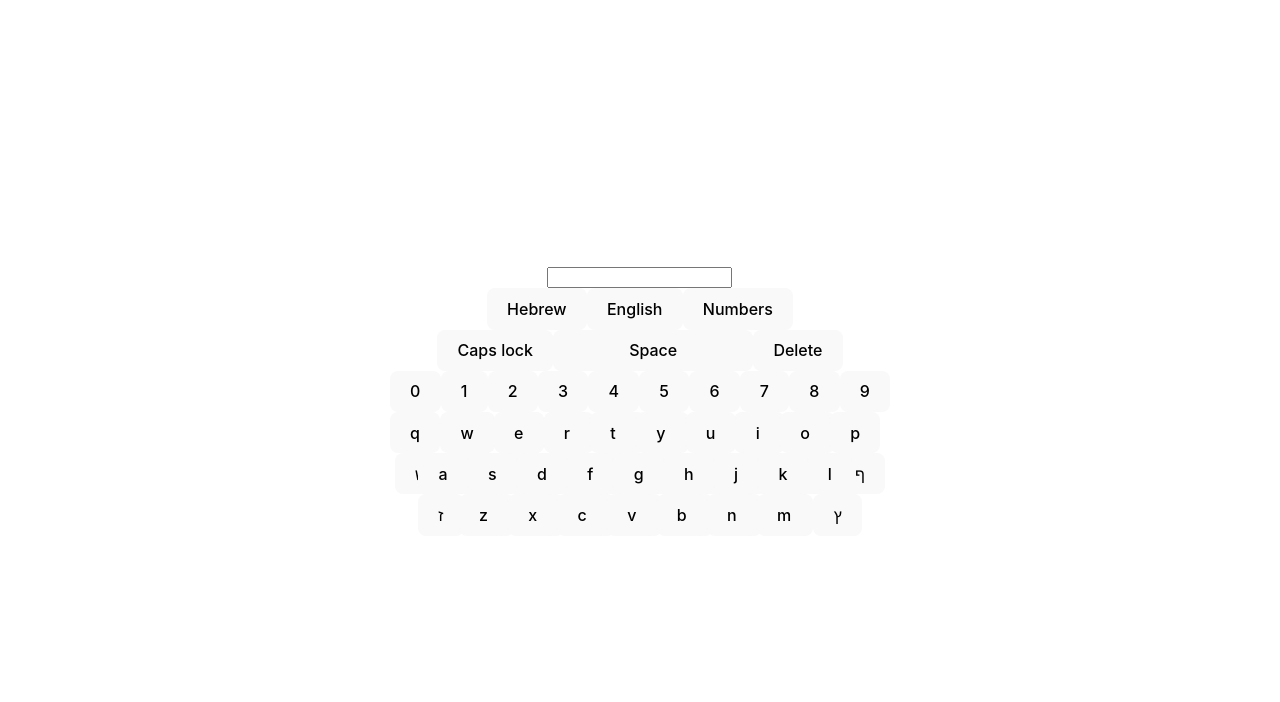
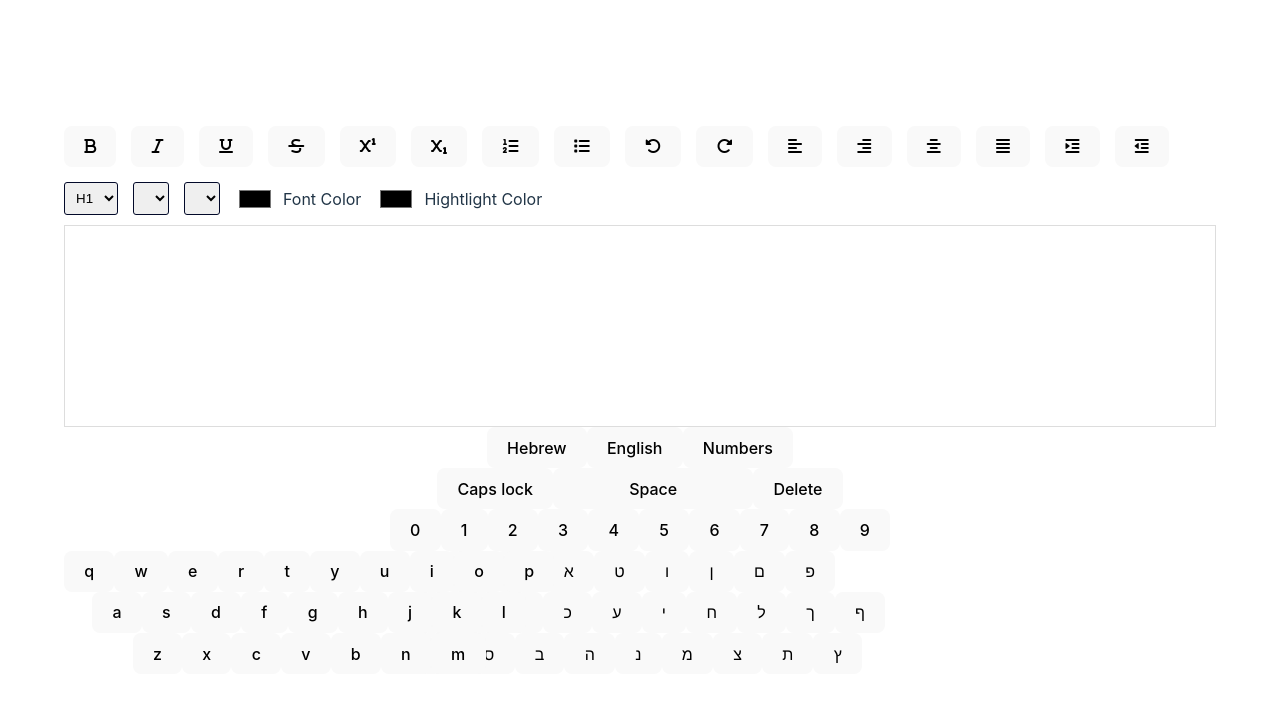
Before and after one commit to shirelk/Project4FSWD, a React (Vite) app: page / in a window 1280 px wide. Shown: the top 702 px of the page. Built offline with nearby package versions, Linux system fonts and the light colour scheme.

Commit message:
ori's changes

```diff
--- a/src/App.css
+++ b/src/App.css
@@ -10,7 +10,7 @@
   height: 200px;
 } */
 
-.logo {
+/* .logo {
   height: 6em;
   padding: 1.5em;
   will-change: filter;
@@ -21,7 +21,7 @@
 }
 .logo.react:hover {
   filter: drop-shadow(0 0 2em #61dafbaa);
-}
+} */
 
 @keyframes logo-spin {
   from {
@@ -57,3 +57,72 @@
 .NumbersKeyboard {
   visibility: visible;
 } */
+
+.App{
+  top: 200px;
+}
+
+/* .container{
+  background-color: #ffffff;
+  width: 70vmin;
+  padding: 50px 30px;
+  position: absolute;
+  transform: translate(-50%, -50%);
+  left: 50%;
+  top: 15%;
+  border-radius: 10px;
+  box-shadow: 0 25px 50px rgba(7, 20, 35, 0.2);
+} */
+
+.options {
+  display: flex;
+  flex-wrap: wrap;
+  align-items: center;
+  gap: 15px;
+}
+
+select{
+  padding:7px;
+  border: 1px solid #020929;
+  border-radius: 3px;
+}
+
+.input-wrapper{
+  display: flex;
+  align-items: center;
+  gap: 8px;
+}
+
+input[type="color"]{
+  -webkit-appearance: none;
+  -moz-appearance: none;
+  appearance: none;
+  background-color: transparent;
+  width:40px;
+  height:28px;
+  border: none;
+  cursor: pointer;
+}
+
+/* input[type="color"]::-webkit-color-swatch {
+  border-radius: 15px;
+  box-shadow: 0 0 0 2px #ffffff, 0 0 0 3px #020929;
+}
+
+input[type="color"]::-moz-color-swatch {
+  border-radius: 15px;
+  box-shadow: 0 0 0 2px #ffffff, 0 0 0 3px #020929;
+} */
+
+#text-input{
+  margin-top: 10px;
+  border: 1px solid #dddddd;
+  padding: 20px;
+  height: 20vh;
+  /* width: 400px;
+  align-content: center; */
+}
+
+.active{
+  background-color: #e0e9ff;
+}
--- a/src/App.jsx
+++ b/src/App.jsx
@@ -5,7 +5,9 @@ export default class App extends Component {
   constructor(props) {
     super(props);
     this.state = {
-      capsLockOn: false,
+      // capsLockOn: false,
+      bold: false,
+      underline: false,
       inputValue: "",
       output: "",
     };
@@ -40,10 +42,13 @@ export default class App extends Component {
       </button>
     ));
 
+
+
   render() {
     const { capsLockOn } = this.state;
     //const { inputValue } = this.props;
-    const { inputValue, output } = this.state;
+    const { inputValue, output, bold } = this.state;
+    // const { inputValue, output } = this.state;
     const EngAlphabet1 = capsLockOn ? "QWERTYUIOP" : "qwertyuiop";
     const EngAlphabet2 = capsLockOn ? "ASDFGHJKL" : "asdfghjkl";
     const EngAlphabet3 = capsLockOn ? "ZXCVBNM" : "zxcvbnm";
@@ -71,8 +76,67 @@ export default class App extends Component {
       <div className="App">
         {/* <h1>Text editor :)</h1> */}
         <div className="card">
-          <input className="input" type="text" value={inputValue} />
+          <link rel="stylesheet" href="https://cdnjs.cloudflare.com/ajax/libs/font-awesome/6.4.0/css/all.min.css"/>
+          {/* <textarea className="container" value={inputValue} /> */}
 
+        <div class="container">
+          <div class="options">
+                    {/* fontAwesomes icons */}
+                {/* Text format */}
+                <button id="bold" className="option-button format"> <i class="fa-solid fa-bold"></i></button>
+                <button id="italic" className="option-button format"> <i class="fa-solid fa-italic"></i></button>
+                <button id="underline" className="option-button format"><i class="fa-solid fa-underline"></i></button>
+                <button id="strikethrough" class="option-button format"><i class="fa-solid fa-strikethrough"></i></button>
+                <button id="superscript" class="option-button script"><i class="fa-solid fa-superscript"></i></button>
+                <button id="subscript" class="option-button script"><i class="fa-solid fa-subscript"></i></button>
+
+              {/*List style*/}
+              <button id="insertOrderedList" class="option-button">
+                <div class="fa-solid fa-list-ol"></div>
+              </button>
+              <button id="insertUnorderedList" class="option-button"><i class="fa-solid fa-list"></i></button>
+
+              { /*Undo-Redo*/}
+              <button id="uno" class="option-button"><i class="fa-solid fa-rotate-left"></i></button>
+              <button id="redo" class="option-button"><i class="fa-solid fa-rotate-right"></i></button>
+
+              {/* Alignment */}
+              <button id="justigyLeft" class="option-button align"><i class=" fa-solid fa-align-left"></i></button>
+              <button id="justigyRight" class="option-button align"><i class=" fa-solid fa-align-right"></i></button>
+              <button id="justigyLeft" class="option-button align"><i class=" fa-solid fa-align-center"></i></button>
+              <button id="justigyFull" class="option-button align"><i class=" fa-solid fa-align-justify"></i></button>
+              <button id="indent" className="option-button spacing"><i class="fa-solid fa-indent"></i></button>
+              <button id="outdent" className="option-button spacing"><i class="fa-solid fa-outdent"></i></button>
+
+              {/* Headings */}
+              <select id="formatBlock" class="adv-option-button">
+                <option value="H1">H1</option>
+                <option value="H2">H2</option>
+                <option value="H3">H3</option>
+                <option value="H4">H4</option>
+                <option value="H5">H5</option>
+                <option value="H6">H6</option>
+              </select>
+
+              {/* Font */}
+              <select id="fontName" class="adv-option-button"></select>
+              <select id="fontSize" class="adv-option-button"></select>
+
+              {/* Color */}
+              <div class="input-wrapper">
+                <input type="color" id="foreColor" class="adv-option-button"></input>
+                <label for="foreColor">Font Color</label>
+              </div>
+              <div class="input-wrapper">
+                <input type="color" id="backColor" class="adv-option-button"></input>
+                <label for="backColor">Hightlight Color</label>
+              </div>
+            </div>
+          <div id="text-input" contentEditable="true"></div>
+          <script src="script.js"></script>
+        </div>
+
+          {/* keyboard */}
           <div className="KeyboardInputs">
             <button
               onClick={() => {
@@ -135,9 +199,12 @@ export default class App extends Component {
             <div>{emojyKeys1}</div>
           </div> */}
 
-          <div className="output">{output}</div>
+
+
+          {/* <div className="output">{output}</div> */}
         </div>
-      </div>
+        </div>
+
     );
-  }
-}
+        }
+      }
```
Also changed, not shown: src/script.js (added, +101 -0 lines).
